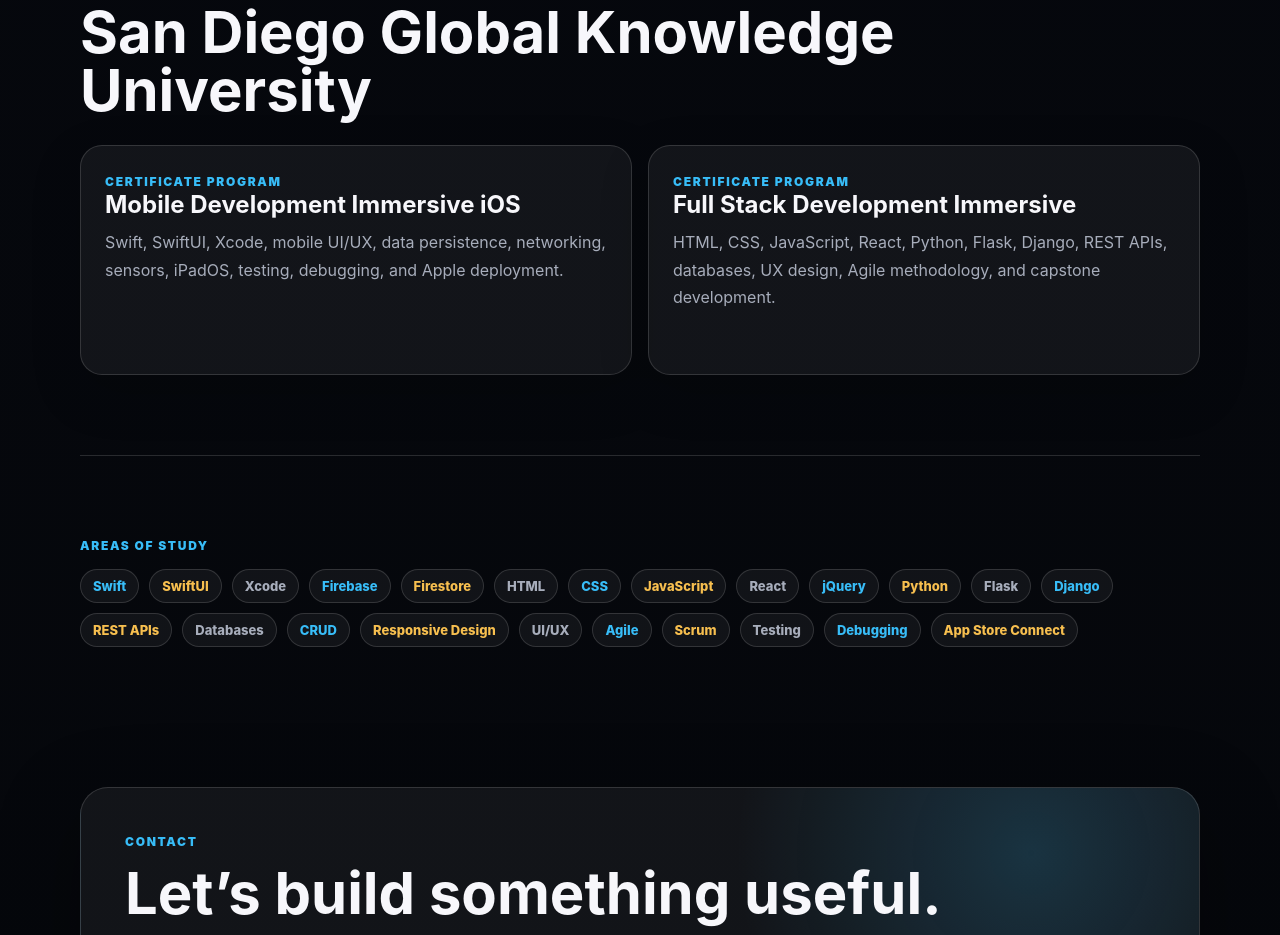
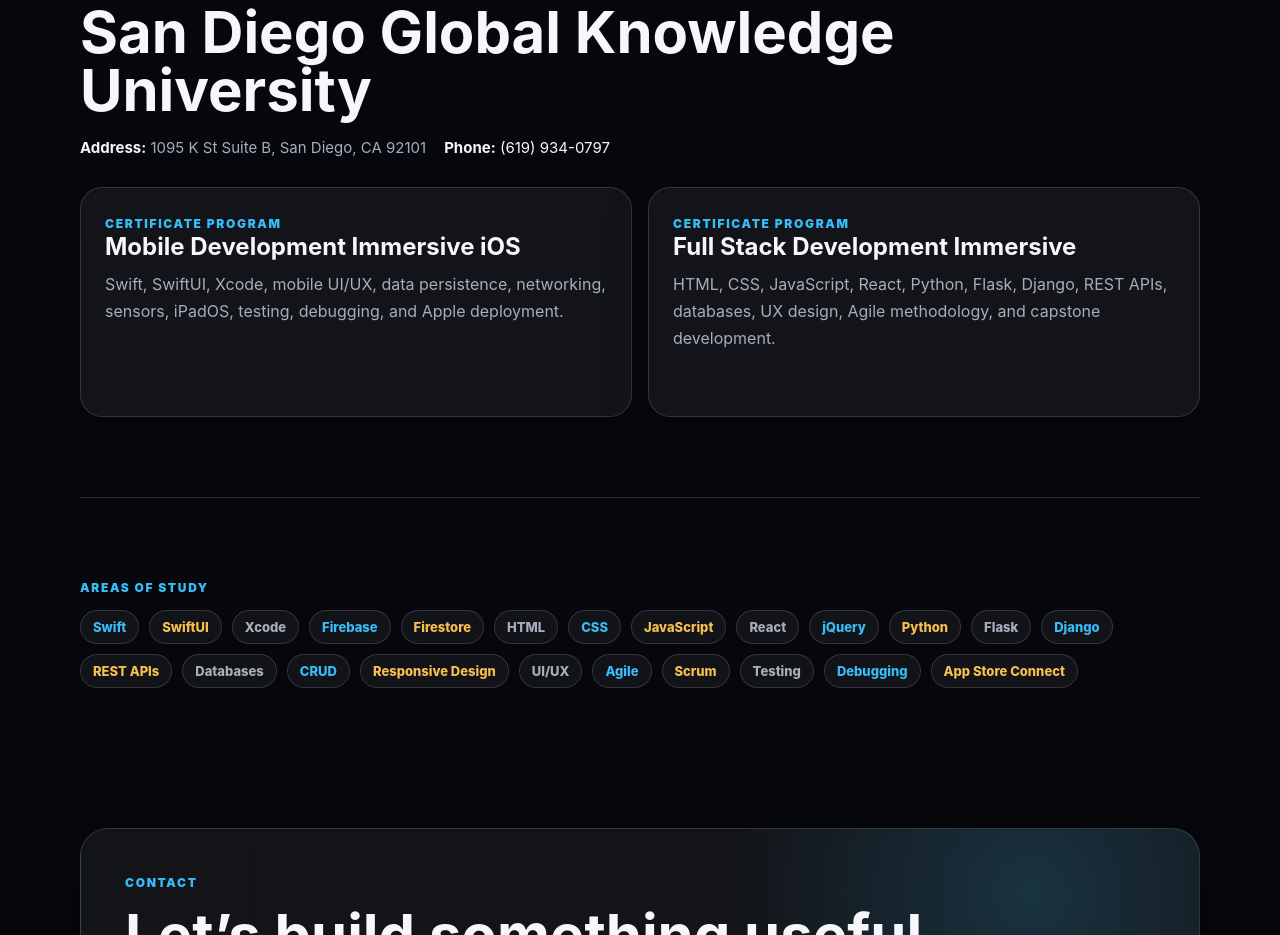
Before and after one commit to ivan7e/ivan-english-portfolio, a plain HTML site: page index.html in a window 1280 px wide. Shown: the part 3900-4835 px from the top of the page. Drawn offline with Linux system fonts and the light colour scheme.

Commit message:
Add university contact information

```diff
--- a/index.html
+++ b/index.html
@@ -151,6 +151,10 @@
         <div class="section-heading">
           <p class="section-label">Education & certifications</p>
           <h2>San Diego Global Knowledge University</h2>
+          <div class="school-contact">
+            <p><strong>Address:</strong> 1095 K St Suite B, San Diego, CA 92101</p>
+            <p><strong>Phone:</strong> <a href="tel:+16199340797">(619) 934-0797</a></p>
+          </div>
         </div>
 
         <div class="cert-list">
--- a/styles.css
+++ b/styles.css
@@ -310,6 +310,23 @@ h1 {
   margin-bottom: 26px;
 }
 
+.school-contact {
+  display: flex;
+  flex-wrap: wrap;
+  gap: 10px 18px;
+  margin-top: 12px;
+}
+
+.school-contact p {
+  margin: 0;
+  font-size: 15px;
+}
+
+.school-contact strong,
+.school-contact a {
+  color: var(--text);
+}
+
 .project-list {
   display: grid;
   gap: 16px;
```
